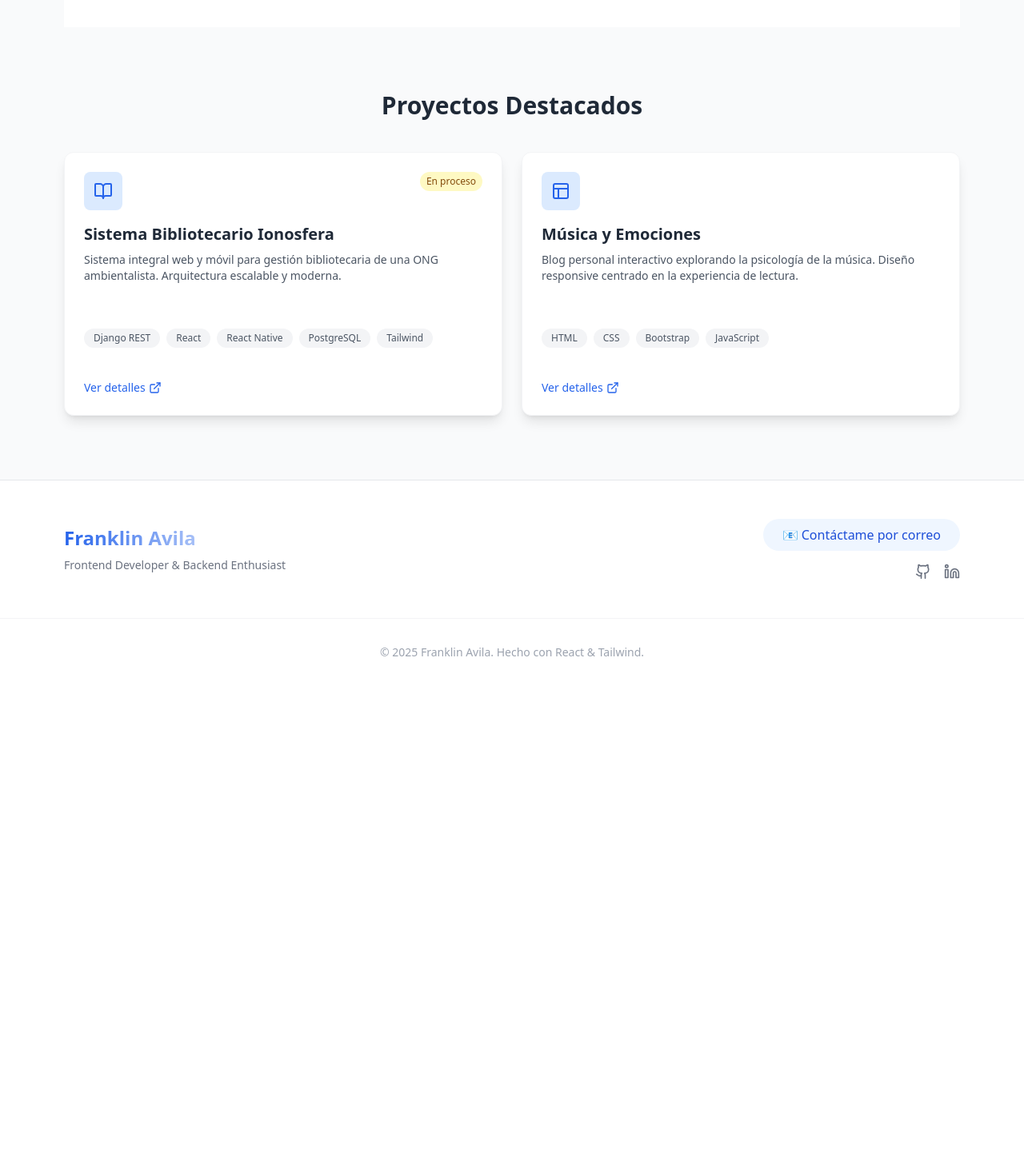
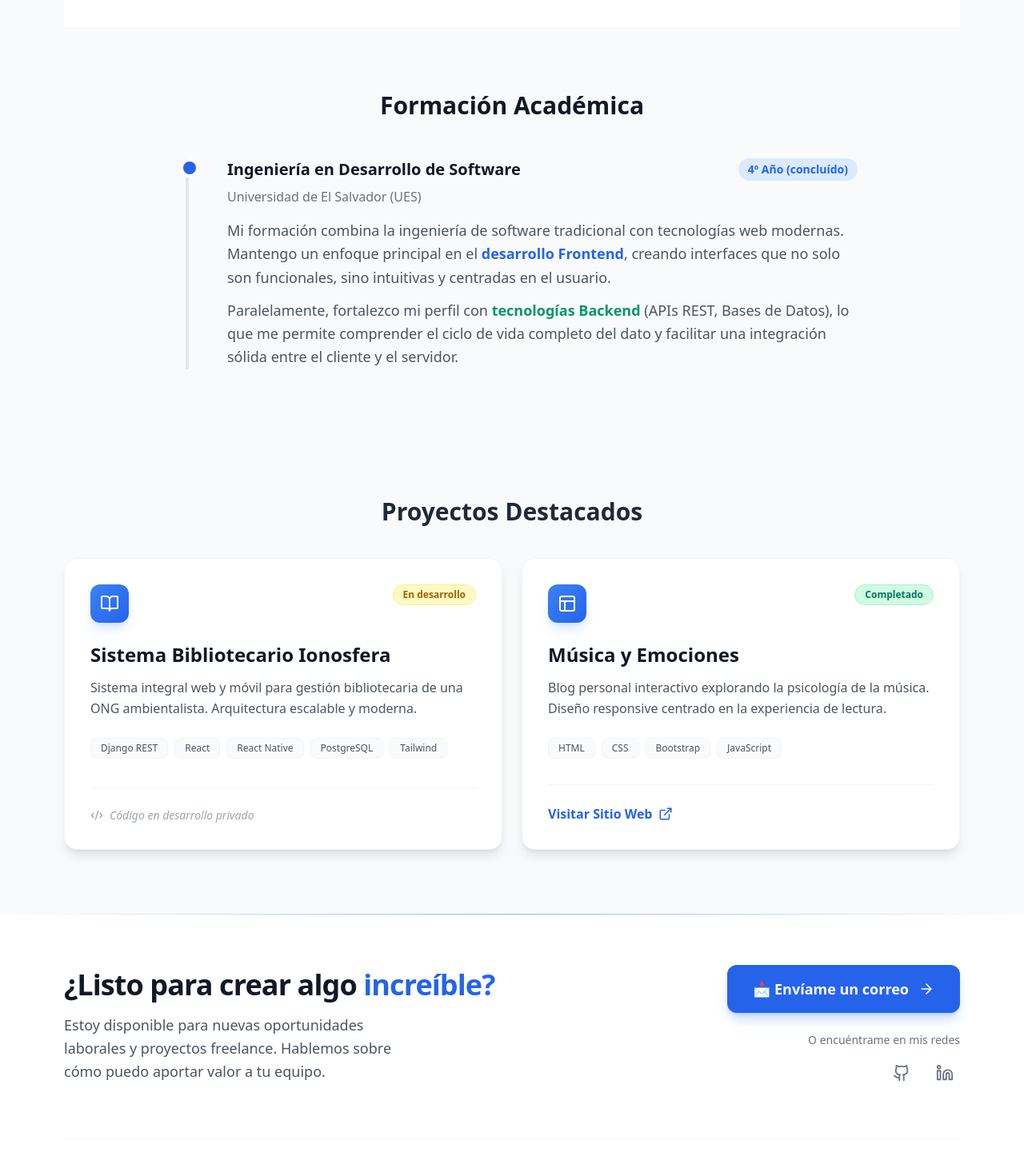
Before and after one commit to Frann-Avila1411/Portfolio_Frann, a React (Vite) app: page / in a window 1280 px wide. Shown: the part 1330-2786 px from the top of the page at 80% size. Before the commit the page ends 2204 px from the top, so only its background shows below. Built offline with nearby package versions, Linux system fonts and the light colour scheme.

Commit message:
cambios generales

```diff
--- a/index.html
+++ b/index.html
@@ -2,9 +2,9 @@
 <html lang="en">
   <head>
     <meta charset="UTF-8" />
-    <link rel="icon" type="image/svg+xml" href="/vite.svg" />
+    <link rel="icon" type="image/png" href="/web-developer.png" />
     <meta name="viewport" content="width=device-width, initial-scale=1.0" />
-    <title>portfolio-franklin</title>
+    <title>Franklin Avila | Frontend Developer</title>
   </head>
   <body>
     <div id="root"></div>
--- a/src/App.jsx
+++ b/src/App.jsx
@@ -1,5 +1,5 @@
 import { useState, useEffect } from 'react';
-import { Github, Linkedin, Moon, Sun, ExternalLink, Code2, Server, Layout, BookOpen, Database, Terminal, Cpu, Globe } from 'lucide-react';
+import { Github, Linkedin, Moon, Sun, ExternalLink, Code2, Server, Layout, BookOpen, Database, Terminal, Cpu, Globe, ArrowLeft, GraduationCap } from 'lucide-react';
 import { motion } from 'framer-motion';
 import { BrowserRouter as Router, Routes, Route, Link } from 'react-router-dom';
 
@@ -7,38 +7,112 @@ import { BrowserRouter as Router, Routes, Route, Link } from 'react-router-dom';
 const ProjectCard = ({ project }) => (
   <motion.div
     whileHover={{ y: -5 }}
-    className="bg-white dark:bg-gray-800 rounded-xl p-6 shadow-lg border border-gray-100 dark:border-gray-700 h-full flex flex-col justify-between"
+    className="group relative bg-white dark:bg-gray-800 rounded-2xl p-8 shadow-lg border border-gray-100 dark:border-gray-700 h-full flex flex-col justify-between overflow-hidden"
   >
+    {/* Efecto de borde degradado al hacer hover (Toque Premium) */}
+    <div className="absolute inset-0 border-2 border-transparent group-hover:border-primary-500/20 rounded-2xl transition-colors duration-300 pointer-events-none"></div>
+
     <div>
-      <div className="flex justify-between items-start mb-4">
-        <div className="p-3 bg-primary-100 dark:bg-primary-900/30 rounded-lg text-primary-600 dark:text-primary-400">
+      <div className="flex justify-between items-start mb-6">
+        {/* Icono con fondo degradado */}
+        <div className="p-3 bg-gradient-to-br from-primary-500 to-blue-600 rounded-xl shadow-lg shadow-primary-500/20">
           {project.icon}
         </div>
-        {project.status === "En desarrollo" && (
-          <span className="px-2 py-1 text-xs font-medium bg-yellow-100 text-yellow-800 dark:bg-yellow-900/30 dark:text-yellow-300 rounded-full">En proceso</span>
+
+        {/* Badge de Estado */}
+        {project.status === "En desarrollo" ? (
+          <span className="px-3 py-1 text-xs font-semibold bg-yellow-100 text-yellow-700 dark:bg-yellow-900/30 dark:text-yellow-400 rounded-full border border-yellow-200 dark:border-yellow-800">
+            En desarrollo
+          </span>
+        ) : (
+          <span className="px-3 py-1 text-xs font-semibold bg-emerald-100 text-emerald-700 dark:bg-emerald-900/30 dark:text-emerald-400 rounded-full border border-emerald-200 dark:border-emerald-800">
+            Completado
+          </span>
         )}
       </div>
 
-      <h4 className="text-xl font-bold mb-2">{project.title}</h4>
-      <p className="text-gray-600 dark:text-gray-400 mb-4 h-20 text-sm">
+      <h4 className="text-2xl font-bold mb-3 text-gray-900 dark:text-white group-hover:text-primary-600 dark:group-hover:text-primary-400 transition-colors">
+        {project.title}
+      </h4>
+
+      <p className="text-gray-600 dark:text-gray-400 mb-6 leading-relaxed">
         {project.desc}
       </p>
 
-      <div className="flex flex-wrap gap-2 mb-6">
+      <div className="flex flex-wrap gap-2 mb-8">
         {project.tags.map(tag => (
-          <span key={tag} className="px-3 py-1 text-xs font-medium bg-gray-100 dark:bg-gray-700 text-gray-600 dark:text-gray-300 rounded-full">
+          <span key={tag} className="px-3 py-1 text-xs font-medium bg-gray-50 dark:bg-gray-700/50 text-gray-600 dark:text-gray-300 rounded-lg border border-gray-100 dark:border-gray-700">
             {tag}
           </span>
         ))}
       </div>
     </div>
 
-    {/* Usamos el componente Link de React Router para simular una navegación */}
-    <Link to={`/project/${project.slug}`} className="inline-flex items-center text-primary-600 dark:text-primary-400 font-medium hover:underline text-sm mt-4">
-      Ver detalles <ExternalLink size={16} className="ml-1" />
-    </Link>
+    {/* Lógica de Botones */}
+    <div className="pt-6 border-t border-gray-100 dark:border-gray-700">
+      {project.link ? (
+        <a
+          href={project.link}
+          target="_blank"
+          rel="noreferrer"
+          className="inline-flex items-center gap-2 text-primary-600 dark:text-primary-400 font-bold hover:gap-3 transition-all group/link"
+        >
+          Visitar Sitio Web
+          <ExternalLink size={18} className="group-hover/link:-translate-y-0.5 transition-transform" />
+        </a>
+      ) : (
+        <div className="flex items-center gap-2 text-gray-400 text-sm italic">
+          <Code2 size={16} /> Código en desarrollo privado
+        </div>
+      )}
+    </div>
   </motion.div>
 );
+
+const EducationSection = () => {
+  return (
+    <section id="formacion" className="py-20 bg-gray-50 dark:bg-gray-800/30 transition-colors duration-300">
+      <div className="max-w-4xl mx-auto px-4">
+        <h3 className="text-3xl font-bold mb-12 text-center text-gray-900 dark:text-white">
+          Formación Académica
+        </h3>
+
+        <div className="relative border-l-4 border-primary-200 dark:border-primary-900 ml-3 md:ml-6 space-y-12">
+
+          {/* Item de Educación */}
+          <div className="relative pl-8 md:pl-12">
+            {/* Punto en la línea de tiempo */}
+            <div className="absolute -left-[11px] top-0 w-6 h-6 bg-primary-600 rounded-full border-4 border-white dark:border-gray-900"></div>
+
+            <div className="flex flex-col sm:flex-row sm:items-center sm:justify-between mb-2">
+              <h4 className="text-xl font-bold text-gray-900 dark:text-white">
+                Ingeniería en Desarrollo de Software
+              </h4>
+              <span className="text-sm font-semibold text-primary-600 dark:text-primary-400 bg-primary-100 dark:bg-primary-900/30 px-3 py-1 rounded-full w-fit mt-2 sm:mt-0">
+                4º Año (concluído)
+              </span>
+            </div>
+
+            <p className="text-gray-500 dark:text-gray-400 font-medium mb-4">
+              Universidad de El Salvador (UES)
+            </p>
+
+            <p className="text-gray-600 dark:text-gray-300 leading-relaxed text-lg">
+              Mi formación combina la ingeniería de software tradicional con tecnologías web modernas.
+              Mantengo un enfoque principal en el <strong className="text-primary-600 dark:text-primary-400">desarrollo Frontend</strong>,
+              creando interfaces que no solo son funcionales, sino intuitivas y centradas en el usuario.
+            </p>
+            <p className="text-gray-600 dark:text-gray-300 leading-relaxed text-lg mt-3">
+              Paralelamente, fortalezco mi perfil con <strong className="text-emerald-600 dark:text-emerald-400">tecnologías Backend</strong> (APIs REST, Bases de Datos),
+              lo que me permite comprender el ciclo de vida completo del dato y facilitar una integración sólida entre el cliente y el servidor.
+            </p>
+          </div>
+
+        </div>
+      </div>
+    </section>
+  );
+};
 
 const SkillsSection = () => {
   const skillCategories = [
@@ -124,44 +198,88 @@ const SkillsSection = () => {
 
 const Footer = () => {
   return (
-    <footer className="bg-white dark:bg-gray-900 border-t border-gray-200 dark:border-gray-800 py-12 transition-colors duration-300">
-      <div className="max-w-6xl mx-auto px-4 flex flex-col md:flex-row justify-between items-center gap-6">
+    <footer className="relative bg-white dark:bg-gray-900 pt-16 pb-8 overflow-hidden transition-colors duration-300">
 
-        {/* Identidad */}
-        <div className="text-center md:text-left">
-          <h2 className="text-2xl font-bold bg-gradient-to-r from-primary-600 to-primary-400 bg-clip-text text-transparent mb-2">
-            Franklin Avila
+      {/* Línea decorativa superior con gradiente */}
+      <div className="absolute top-0 left-0 right-0 h-[1px] bg-gradient-to-r from-transparent via-primary-500 to-transparent opacity-60"></div>
+
+      {/* Efecto de luz ambiental sutil en el fondo */}
+      <div className="absolute top-0 left-1/2 -translate-x-1/2 w-64 h-64 bg-primary-500/5 dark:bg-primary-500/10 rounded-full blur-3xl -z-10"></div>
+
+      <div className="max-w-6xl mx-auto px-4">
+
+        {/*Sección Principal: Llamada a la acción */}
+        <div className="grid md:grid-cols-2 gap-10 items-center mb-16">
+
+          {/* Columna Izquierda: Texto persuasivo */}
+          <div className="text-center md:text-left space-y-4">
+            <h2 className="text-3xl md:text-4xl font-bold text-gray-900 dark:text-white tracking-tight">
+              ¿Listo para crear algo <span className="text-primary-600 dark:text-primary-400">increíble?</span>
             </h2>
-          <p className="text-gray-500 dark:text-gray-400 text-sm">
-            Frontend Developer & Backend Enthusiast
+            <p className="text-gray-600 dark:text-gray-400 text-lg max-w-md mx-auto md:mx-0 leading-relaxed">
+              Estoy disponible para nuevas oportunidades laborales y proyectos freelance. Hablemos sobre cómo puedo aportar valor a tu equipo.
             </p>
           </div>
 
-        {/* Contacto Directo */}
-        <div className="flex flex-col items-center md:items-end gap-4">
+          {/* Columna Derecha: Botones de contacto y redes*/}
+          <div className="flex flex-col items-center md:items-end gap-6">
             <a
-            href="mailto:frann2022gonzalez@gmail.com" // email para que me contacten
-            className="inline-flex items-center gap-2 px-6 py-2 bg-primary-50 text-primary-700 dark:bg-primary-900/20 dark:text-primary-300 rounded-full font-medium hover:bg-primary-100 dark:hover:bg-primary-900/40 transition-colors"
+              href="mailto:frann2022gonzalez@gmail.com"
+              className="group relative inline-flex items-center gap-3 px-8 py-4 bg-primary-600 text-white rounded-xl font-bold text-lg hover:bg-primary-700 transition-all shadow-lg shadow-primary-500/30 hover:-translate-y-1"
             >
-            📧 Contáctame por correo
+              <span>📩 Envíame un correo</span>
+              <ArrowLeft className="rotate-180 transition-transform group-hover:translate-x-1" size={20} />
             </a>
 
-          <div className="flex gap-4 text-gray-500 dark:text-gray-400">
-            <a href="https://github.com/Frann-Avila1411" target="_blank" rel="noreferrer" className="hover:text-primary-500 transition-colors">
-              <Github size={20} />
+            <div className="flex flex-col items-center md:items-end gap-3">
+              <p className="text-sm text-gray-500 dark:text-gray-400 font-medium">
+                O encuéntrame en mis redes
+              </p>
+
+              {/* --- iconos de las redes--- */}
+              <div className="flex gap-4">
+                <a
+                  href="https://github.com/Frann-Avila1411"
+                  target="_blank"
+                  rel="noreferrer"
+                  className="p-2 text-gray-500 hover:text-gray-900 dark:text-gray-400 dark:hover:text-white hover:bg-gray-100 dark:hover:bg-gray-800 rounded-lg transition-all"
+                  aria-label="GitHub"
+                >
+                  <Github size={22} />
                 </a>
-            <a href="https://linkedin.com/in/franklinavila/" target="_blank" rel="noreferrer" className="hover:text-primary-500 transition-colors">
-              <Linkedin size={20} />
+                <a
+                  href="https://www.linkedin.com/in/franklin-avila-3b5507352/"
+                  target="_blank"
+                  rel="noreferrer"
+                  className="p-2 text-gray-500 hover:text-primary-600 dark:text-gray-400 dark:hover:text-primary-400 hover:bg-primary-50 dark:hover:bg-primary-900/20 rounded-lg transition-all"
+                  aria-label="LinkedIn"
+                >
+                  <Linkedin size={22} />
                 </a>
+              </div>
             </div>
           </div>
 
         </div>
 
-      <div className="text-center mt-12 pt-8 border-t border-gray-100 dark:border-gray-800">
-        <p className="text-gray-400 text-sm">
-          © {new Date().getFullYear()} Franklin Avila. Hecho con React & Tailwind.
+        {/* seccion inferior*/}
+        <div className="border-t border-gray-100 dark:border-gray-800 pt-8 flex flex-col md:flex-row justify-between items-center gap-6">
+
+          {/* Marca Personal */}
+          <div className="flex items-center gap-2">
+            <div className="p-1.5 bg-primary-100 dark:bg-primary-900/30 rounded-lg text-primary-600">
+              <Code2 size={20} />
+            </div>
+            <span className="font-bold text-gray-900 dark:text-white text-lg">Franklin.Dev</span>
+          </div>
+
+          {/* Copyright*/}
+          <p className="text-gray-500 dark:text-gray-400 text-sm text-center md:text-right leading-relaxed">
+            © {new Date().getFullYear()} Franklin Avila.
+            <span className="block sm:inline sm:ml-1">Construido con buenas prácticas, React y Tailwind.</span>
           </p>
+
+        </div>
       </div>
     </footer>
   );
@@ -174,15 +292,23 @@ const Home = ({ theme, toggleTheme, projects }) => (
     {/* Navbar */}
     <nav className="fixed top-0 left-0 right-0 z-50 transition-all duration-300 bg-white/80 dark:bg-gray-900/80 backdrop-blur-md border-b border-gray-200 dark:border-gray-800">
       <div className="max-w-6xl mx-auto px-4">
-        {/* h-24 hace el navbar más alto (96px) para mayor presencia */}
         <div className="flex justify-between items-center h-24">
-          <Link to="/" className="group">
+
+          {/* Logo / Nombre */}
+          <a href="#inicio" className="group">
             <h1 className="text-2xl md:text-3xl font-extrabold text-gray-900 dark:text-white tracking-tight">
               Franklin<span className="text-primary-600">.Dev</span>
             </h1>
-            {/* Pequeña línea animada bajo el nombre */}
             <div className="h-1 w-0 bg-primary-600 group-hover:w-full transition-all duration-300 rounded-full"></div>
-          </Link>
+          </a>
+
+          {/* enlaces de navegación */}
+          {/* Hidden en movil, Flex en pantallas medianas en adelante */}
+          <div className="hidden md:flex items-center gap-8">
+            <a href="#habilidades" className="text-sm font-medium text-gray-600 dark:text-gray-300 hover:text-primary-600 dark:hover:text-primary-400 transition-colors">Habilidades</a>
+            <a href="#formacion" className="text-sm font-medium text-gray-600 dark:text-gray-300 hover:text-primary-600 dark:hover:text-primary-400 transition-colors">Formación</a>
+            <a href="#proyectos" className="text-sm font-medium text-gray-600 dark:text-gray-300 hover:text-primary-600 dark:hover:text-primary-400 transition-colors">Proyectos</a>
+          </div>
 
           {/* Botón de Tema */}
           <button
@@ -196,7 +322,7 @@ const Home = ({ theme, toggleTheme, projects }) => (
     </nav>
 
     {/* Hero Section */}
-    <main className="max-w-6xl mx-auto px-4 pt-32 pb-20">
+    <main id='inicio' className="max-w-6xl mx-auto px-4 pt-32 pb-20">
       <motion.div
         initial={{ opacity: 0, y: 20 }}
         animate={{ opacity: 1, y: 0 }}
@@ -248,7 +374,7 @@ const Home = ({ theme, toggleTheme, projects }) => (
             <a href="https://github.com/Frann-Avila1411" target="_blank" rel="noreferrer" className="flex items-center justify-center gap-2 px-6 py-3 bg-gray-900 dark:bg-white text-white dark:text-gray-900 rounded-lg font-bold hover:opacity-90 transition-all hover:-translate-y-1">
               <Github size={20} /> GitHub
             </a>
-            <a href="https://www.linkedin.com/in/franklinavila/" target="_blank" rel="noreferrer" className="flex items-center justify-center gap-2 px-6 py-3 bg-primary-600 text-white rounded-lg font-bold hover:bg-primary-700 transition-all hover:-translate-y-1 shadow-lg shadow-primary-500/20">
+            <a href="https://www.linkedin.com/in/franklin-avila-3b5507352/" target="_blank" rel="noreferrer" className="flex items-center justify-center gap-2 px-6 py-3 bg-primary-600 text-white rounded-lg font-bold hover:bg-primary-700 transition-all hover:-translate-y-1 shadow-lg shadow-primary-500/20">
               <Linkedin size={20} /> LinkedIn
             </a>
           </div>
@@ -267,11 +393,14 @@ const Home = ({ theme, toggleTheme, projects }) => (
       </div>
 
       {/* --- nueva sección de para las habilidades --- */}
-      <SkillsSection />
+      <div id="habilidades"><SkillsSection /> </div>
       {/* -------------------------------------- */}
 
+      {/* seccion de educación */}
+      <EducationSection />
+
       {/* Proyectos */}
-      <div className="mt-20">
+      <div id="proyectos" className="mt-20">
         <h3 className="text-3xl font-bold mb-10 text-center">Proyectos Destacados</h3>
         <div className="grid md:grid-cols-2 gap-6">
           {/* Mapeo de proyectos usando el componente ProjectCard */}
@@ -325,17 +454,18 @@ function App() {
       title: "Sistema Bibliotecario Ionosfera",
       desc: "Sistema integral web y móvil para gestión bibliotecaria de una ONG ambientalista. Arquitectura escalable y moderna.",
       tags: ["Django REST", "React", "React Native", "PostgreSQL", "Tailwind"],
-      icon: <BookOpen className="w-6 h-6" />,
+      icon: <BookOpen className="w-6 h-6 text-white" />,
       status: "En desarrollo",
-      slug: "ionosfera" // Usado para la URL
+      // Sin enlace porque está en proceso
+      link: null
     },
     {
       title: "Música y Emociones",
       desc: "Blog personal interactivo explorando la psicología de la música. Diseño responsive centrado en la experiencia de lectura.",
       tags: ["HTML", "CSS", "Bootstrap", "JavaScript"],
-      icon: <Layout className="w-6 h-6" />,
+      icon: <Layout className="w-6 h-6 text-white" />,
       status: "Finalizado",
-      slug: "musica-emociones"
+      link: "https://musica-y-emociones.netlify.app/"
     }
   ];
 
```
Also changed, not shown: public/developer_icon.png (added), public/web-developer.png (added). Lines whose indentation alone changed are shown as unchanged.
